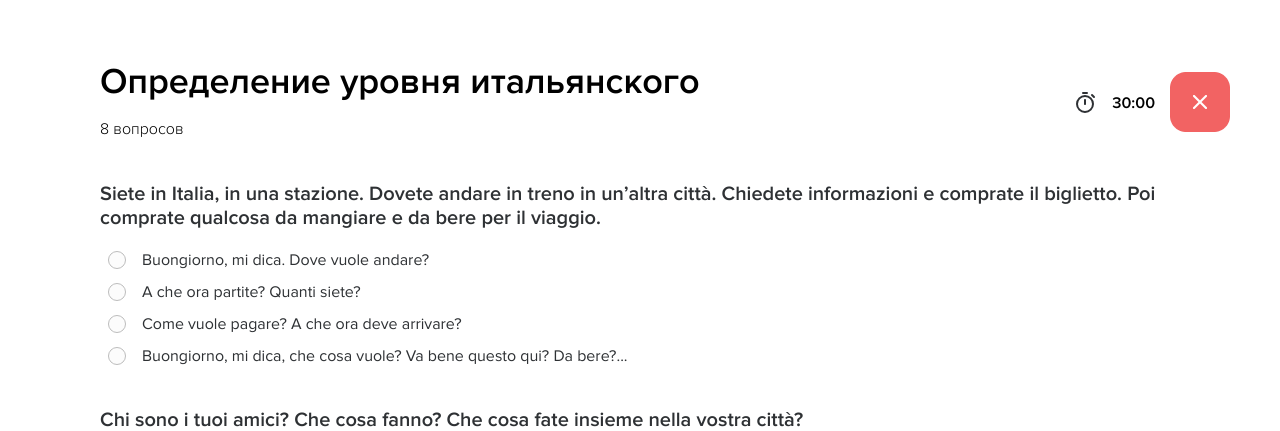
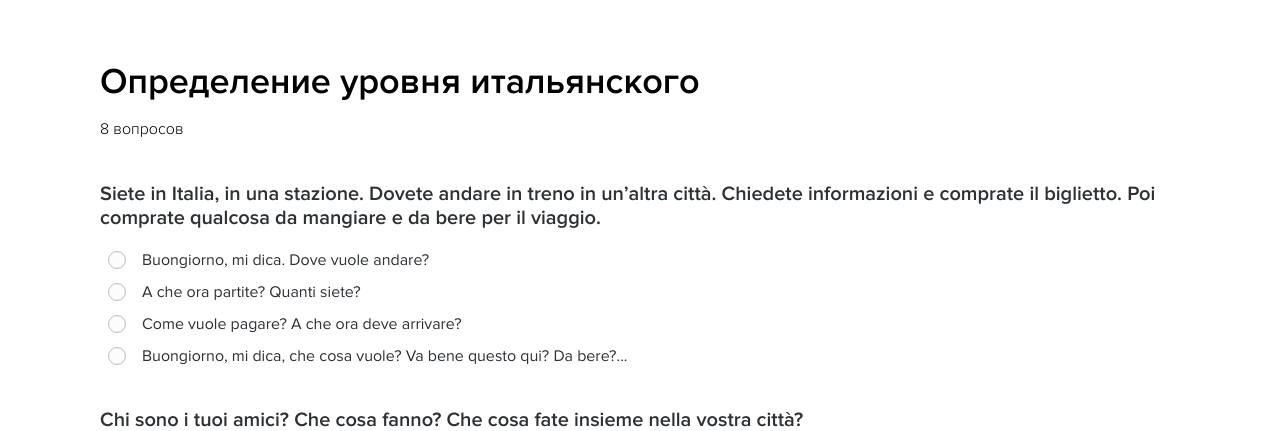
Before and after one commit to vilenskayaa/fratteli, a PHP site: page /web/reg-test.php in a window 1280 px wide. Shown: the top 431 px of the page. Run offline with PHP 8.4, Linux system fonts and the light colour scheme.

Commit message:
reg test fix

```diff
--- a/web/reg-test.php
+++ b/web/reg-test.php
@@ -17,11 +17,6 @@
                     <img class="header__logo" src="/assets/img/logo.svg" alt="">
                     <h1>Определение уровня итальянского</h1>
                     <p class="header__title__text">8 вопросов</p>
-                </div>
-                <div class="header__manage">
-                    <img src="/assets/img/reg-test/Timer.svg" alt="">
-                    <span class="timer__text">30:00</span>
-                    <button class="header__btn"><img src="/assets/img/reg-test/closeBtn.png" alt=""></button>
                 </div>
             </div>
         </header>
--- a/web/test-result.php
+++ b/web/test-result.php
@@ -28,7 +28,7 @@
     if ($count > 6) $level = 'C1';
     if ($count === 8) $level = 'C2';
 
-    if ($_COOKIE['role'] === 'teacher' && $level < 7) {
+    if ($_COOKIE['role'] === 'teacher' && $count < 7) {
         $errorMessage = 'Извините, вы не можете стать преподавателем -
 для этого уровень владения языком должен быть не ниже C1.';
     }
```
